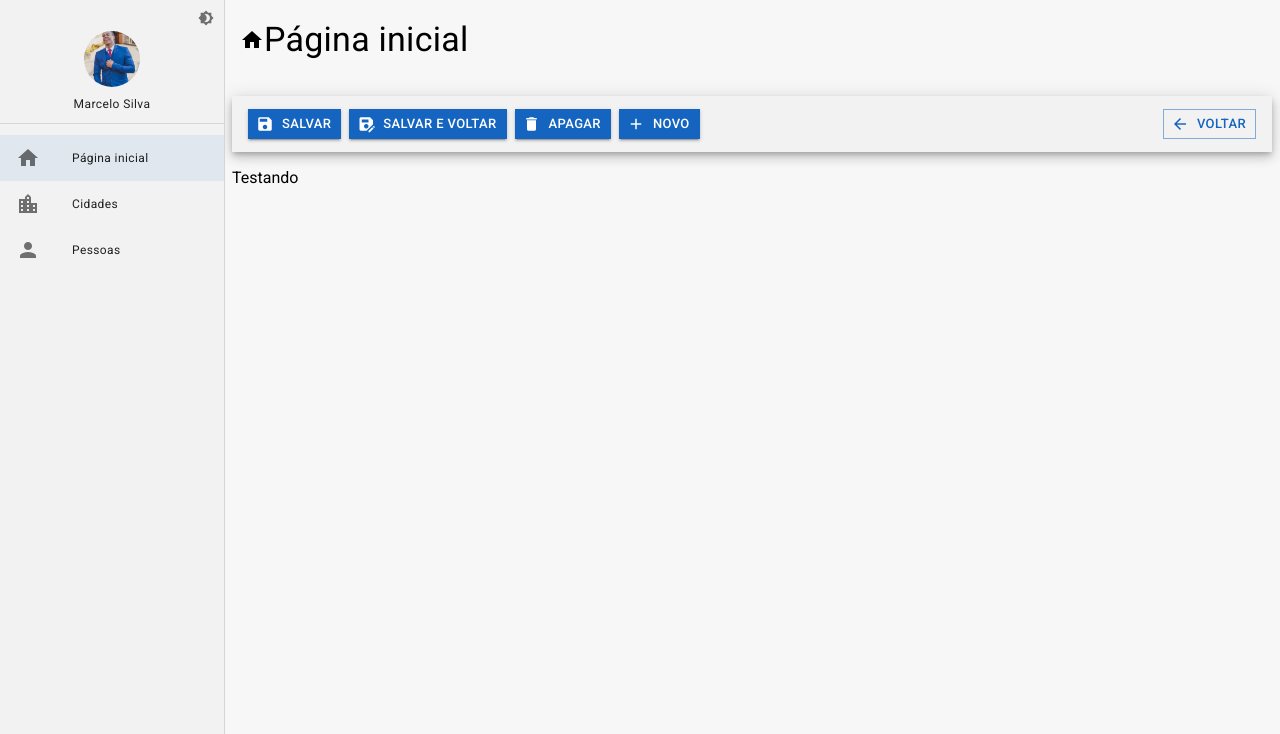
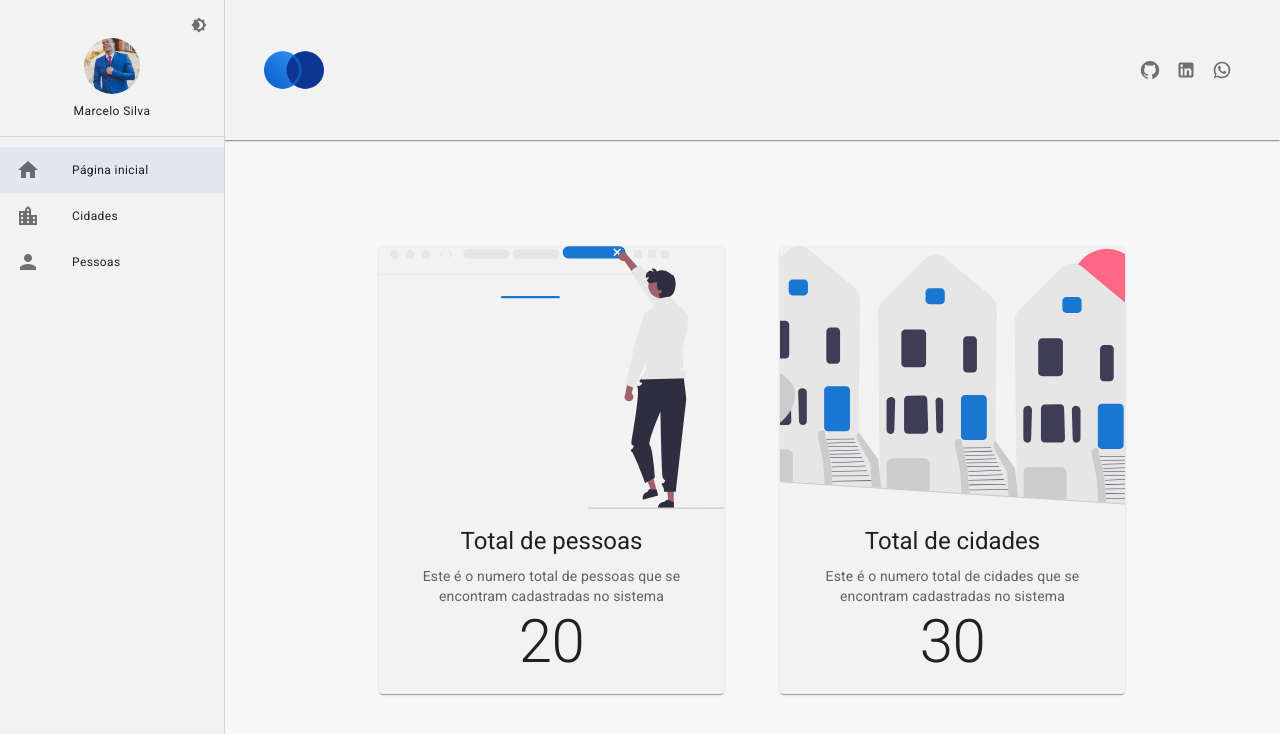
Before and after one commit to EuMarcel0/cadastro, a React (Vite) app: page /pagina-inicial in a window 1280 px wide. Shown: the top 734 px of the page. Built offline with nearby package versions, Linux system fonts and the light colour scheme.

Commit message:
chore: created page home with dashboard of total count peole and city

```diff
--- a/src/pages/cidades/DetalhesCidades.tsx
+++ b/src/pages/cidades/DetalhesCidades.tsx
@@ -149,7 +149,7 @@ export const DetalhesCidades: React.FC = () => {
 							<Grid item xs={12} sm={12} md={10} lg={8} xl={6}>
 								<UnformInputText fullWidth
 									name='name'
-									label='Nome completo'
+									label='Nome da cidade'
 									autoFocus
 									disabled={loading}
 									onChange={e => setName(e.target.value)}
--- a/src/pages/dashboard/Dashboard.tsx
+++ b/src/pages/dashboard/Dashboard.tsx
@@ -1,17 +1,92 @@
-import { Icon, Typography } from '@mui/material';
+import { Box, Icon, IconButton, Paper, useMediaQuery, useTheme } from '@mui/material';
+import { GitHub, LinkedIn, WhatsApp } from '@mui/icons-material';
 
-import { FerramentasDetalhes } from '../../shared/components';
-import { LayoutBaseDePagina } from '../../shared/layouts';
+import { CardDashboard } from './components/CardDashboard';
+import { useDrawerContext } from '../../shared/contexts';
+import Logo from '../../assets/images/logo.png';
+import PeopleIllustration from '../../assets/images/people.svg';
+import CityIllustration from '../../assets/images/city.svg';
 
 export const Dashboard = () => {
+	const { toggleDrawerOpen } = useDrawerContext();
+	const theme = useTheme();
+	const smDown = useMediaQuery(theme.breakpoints.down('sm'));
+
 	return (
-		<LayoutBaseDePagina
-			icon={<Typography><Icon>home</Icon></Typography>}
-			title='Página inicial'
-			toolbar={<FerramentasDetalhes
-				showButtonSaveAndBack />}
+		<Box
+			display='flex'
+			flexDirection='column'
+			height='100%'
 		>
-			Testando
-		</LayoutBaseDePagina>
+			<Box
+				padding={5}
+				display='flex'
+				justifyContent='space-between'
+				alignItems='center'
+				component={Paper}
+				borderRadius='0'
+				height='140px'
+			>
+				{smDown &&
+					<IconButton onClick={toggleDrawerOpen}>
+						<Icon>menu</Icon>
+					</IconButton>
+				}
+				<Box
+					display='flex'
+					alignItems='center'
+					justifyContent='center'
+					width={smDown ? '40px' : '60px'}
+					height='auto'
+				>
+					<img src={Logo} alt="logo_img" width='100%' />
+				</Box>
+				<Box
+					width='100%'
+					maxWidth='300px'
+					display='flex'
+					justifyContent='right'
+				>
+					<a href='https://github.com/EuMarcel0/' target='_blank' rel="noreferrer" >
+						<IconButton>
+							<GitHub fontSize='small' />
+						</IconButton>
+					</a>
+					<a href='https://www.linkedin.com/in/marcelo-ribeiro-da-silva-aa444921b/' target='_blank' rel="noreferrer">
+						<IconButton>
+							<LinkedIn fontSize='small' />
+						</IconButton>
+					</a>
+					<a href='https://api.whatsapp.com/send/?phone=5577991776299&text=Ol%C3%A1%2C+tudo+bem%3F&app_absent=0' target='_blank' rel="noreferrer">
+						<IconButton>
+							<WhatsApp fontSize='small' />
+						</IconButton>
+					</a>
+				</Box>
+			</Box>
+			<Box
+				display='flex'
+				justifyContent='center'
+				alignItems='center'
+				gap={7}
+				width='100%'
+				height='100%'
+			>
+				<CardDashboard
+					title='Total de pessoas'
+					description='Este é o numero total de pessoas que se encontram cadastradas no sistema'
+					image={PeopleIllustration}
+					alt='pessoa_img'
+					totalCount={20}
+				/>
+				<CardDashboard
+					title='Total de cidades'
+					description='Este é o numero total de cidades que se encontram cadastradas no sistema'
+					image={CityIllustration}
+					alt='city_img'
+					totalCount={30}
+				/>
+			</Box>
+		</Box>
 	);
 };
--- /dev/null
+++ b/src/pages/dashboard/components/CardDashboard.tsx
@@ -0,0 +1,38 @@
+import { Box, Card, CardActionArea, CardContent, CardMedia, Typography } from '@mui/material';
+
+interface ICardDashboardProps {
+	title: string;
+	description: string;
+	image: string;
+	alt: string;
+	totalCount: number;
+}
+
+export const CardDashboard: React.FC<ICardDashboardProps> = ({ description, title, image, alt, totalCount }) => {
+	return (
+
+		<Card sx={{ maxWidth: 345 }}>
+			<CardActionArea>
+				<CardMedia
+					component="img"
+					height='263px'
+					image={image}
+					alt={alt}
+				/>
+				<CardContent>
+					<Typography gutterBottom variant="h5" component="div" align='center'>
+						{title}
+					</Typography>
+					<Box>
+						<Typography variant="body2" color="text.secondary" align='center'>
+							{description}
+						</Typography>
+						<Typography variant="h2" align='center'>
+							{totalCount}
+						</Typography>
+					</Box>
+				</CardContent>
+			</CardActionArea>
+		</Card>
+	);
+};
--- a/src/shared/components/menu-lateral/MenuLateral.tsx
+++ b/src/shared/components/menu-lateral/MenuLateral.tsx
@@ -65,7 +65,7 @@ export const MenuLateral: React.FC<iMenuLateral> = ({ children }) => {
 				>
 					<Box
 						width='100%'
-						padding='5px'
+						padding='12px'
 						display='flex'
 						flexDirection='column'
 						alignItems='center'
@@ -90,7 +90,7 @@ export const MenuLateral: React.FC<iMenuLateral> = ({ children }) => {
 							<Typography variant='caption'>Marcelo Silva</Typography>
 						</Box>
 					</Box>
-					<Divider sx={{ marginY: '3px' }} />
+					<Divider sx={{ marginY: '2px' }} />
 					<Box flex='1' >
 						<List component='nav'>
 							{drawerOptions.map((item, index) => (
```
Also changed, not shown: src/assets/images/logo.png (added).
